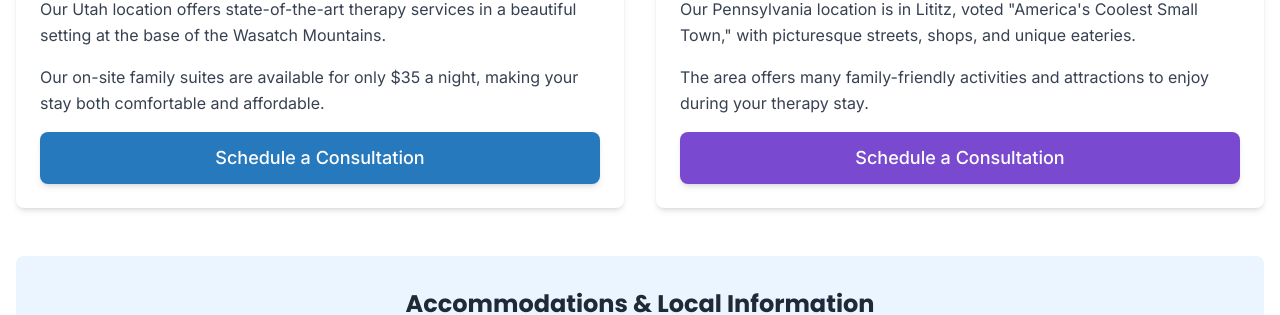
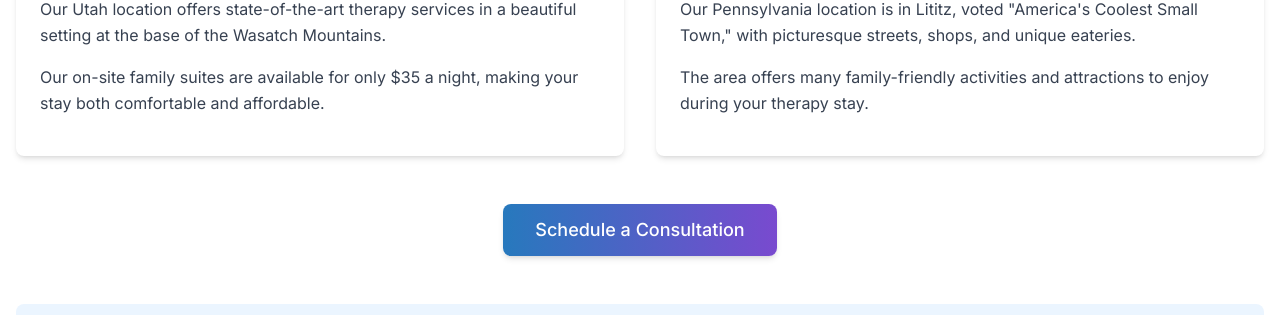
Before and after one commit to Connorisdunn/NowICan, a React (Vite) app: page /about-us/locations in a window 1280 px wide. Shown: the part 772-1087 px from the top of the page. Built offline with nearby package versions, Linux system fonts and the light colour scheme.

Commit message:
Fix the location

```diff
--- a/src/pages/about/SimpleLocations.jsx
+++ b/src/pages/about/SimpleLocations.jsx
@@ -48,12 +48,6 @@
                   Our on-site family suites are available for only $35 a night, making your stay both comfortable and affordable.
                 </p>
               </div>
-              <Link
-                to="/for-families/getting-started/free-consultation"
-                className="btn bg-blue-600 text-white hover:bg-blue-700 w-full text-center"
-              >
-                Schedule a Consultation
-              </Link>
             </div>
           </div>
 
@@ -94,14 +88,18 @@
                   The area offers many family-friendly activities and attractions to enjoy during your therapy stay.
                 </p>
               </div>
-              <Link
-                to="/for-families/getting-started/free-consultation"
-                className="btn bg-purple-600 text-white hover:bg-purple-700 w-full text-center"
-              >
-                Schedule a Consultation
-              </Link>
             </div>
           </div>
+        </div>
+
+        {/* Centralized consultation button */}
+        <div className="text-center mb-12">
+          <Link
+            to="/for-families/getting-started/free-consultation"
+            className="btn bg-gradient-to-r from-blue-600 to-purple-600 text-white hover:from-blue-700 hover:to-purple-700 px-8 py-3 rounded-lg inline-block font-medium shadow-md"
+          >
+            Schedule a Consultation
+          </Link>
         </div>
 
         <div className="bg-blue-50 rounded-lg p-8 mb-12">
```
